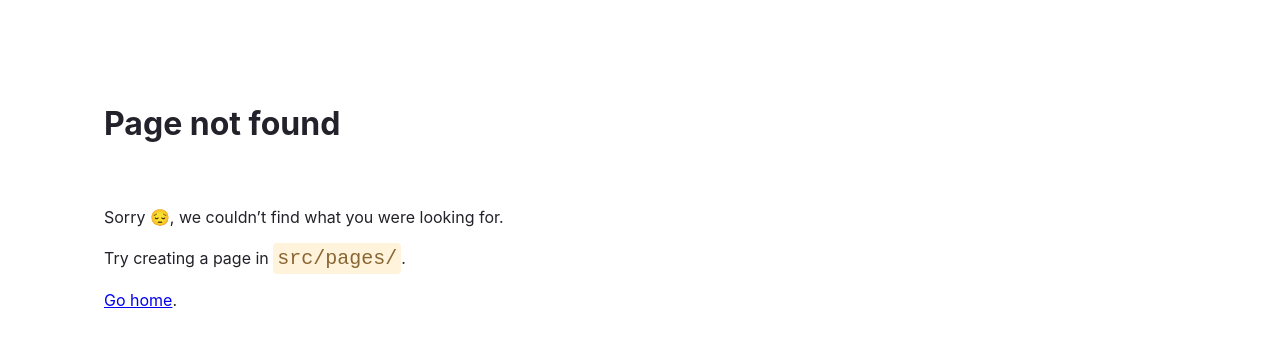
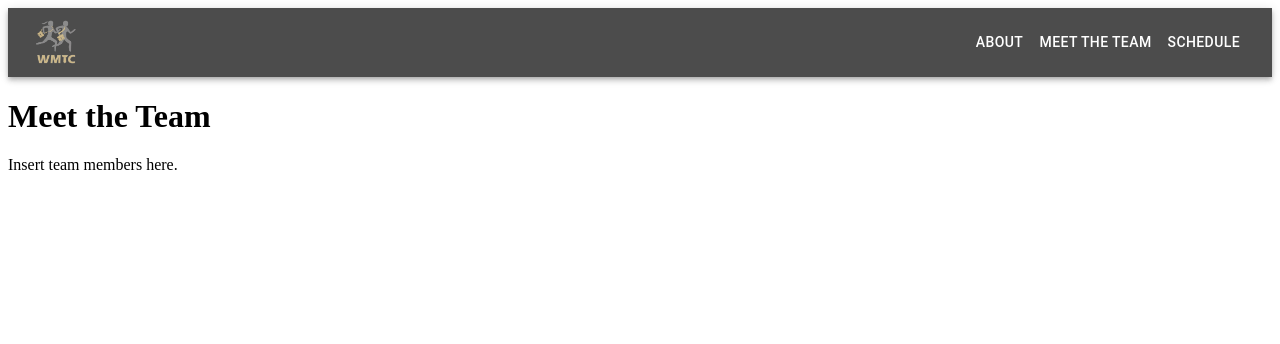
Before and after one commit to mtloria/wmtc, a Gatsby site: page /meet-the-team in a window 1280 px wide. Before the commit this address had no page. Built offline with nearby package versions, Linux system fonts and the light colour scheme; Gatsby itself is replaced by a stand-in of ours.

Commit message:
Stub meet-the-team. If not on home page, then scroll about into view when clicked

```diff
--- a/src/pages/components/navbar.js
+++ b/src/pages/components/navbar.js
@@ -6,15 +6,22 @@ import Container from '@mui/material/Container';
 import Button from '@mui/material/Button';
 import IconButton from '@mui/material/IconButton';
 import MenuIcon from '@mui/icons-material/Menu';
+import { navigate } from "gatsby"
 import { StaticImage } from 'gatsby-plugin-image';
-
-const pages = ['Home', 'About', 'Meet the team', 'Schedule/Results/Other'];
 
 const NavBar = () => {
     const handleAboutClick = () => {
         const aboutSection = document.getElementById('about-section');
         if (aboutSection) {
             aboutSection.scrollIntoView({ behavior: 'smooth', block: 'start' });
+        } else {
+            navigate('/');
+            setTimeout(() => {
+                const aboutSection = document.getElementById('about-section');
+                if (aboutSection) {
+                    aboutSection.scrollIntoView({ behavior: 'smooth', block: 'start' });
+                }
+            }, 200);
         }
     };
 
@@ -25,7 +32,7 @@ const NavBar = () => {
             <StaticImage src='../../images/WMTC_Logo.png' alt='WMTC Logo' style={{ width: '50px', height: '50px' }} />
             <Box sx={{ flexGrow: 1, display: { xs: 'none', md: 'flex' }, justifyContent: 'flex-end', overflow: 'auto' }}>
               <Button key='About' sx={{ my: 2, color: 'white', display: 'block' }} onClick={handleAboutClick}>About</Button>
-          <Button key='Meet the Team' sx={{ my: 2, color: 'white', display: 'block' }}>Meet the Team</Button>
+              <Button key='Meet the Team' sx={{ my: 2, color: 'white', display: 'block' }} onClick={()=>{navigate('/meet-the-team')}}>Meet the Team</Button>
               <Button key='Schedule' sx={{ my: 2, color: 'white', display: 'block' }}>Schedule</Button>
             </Box>
             <Box sx={{ flexGrow: 1, display: { xs: 'flex', md: 'none' }, justifyContent: 'flex-end', overflow: 'auto' }}>
--- /dev/null
+++ b/src/pages/meet-the-team.js
@@ -0,0 +1,13 @@
+import * as React from 'react';
+import NavBar from './components/navbar';
+
+const MeetTheTeamPage = () => {
+    return (
+        <><NavBar /><div>
+            <h1>Meet the Team</h1>
+            <p>Insert team members here.</p>
+        </div></>
+    )
+}
+
+export default MeetTheTeamPage;
```
Lines whose indentation alone changed are shown as unchanged.
